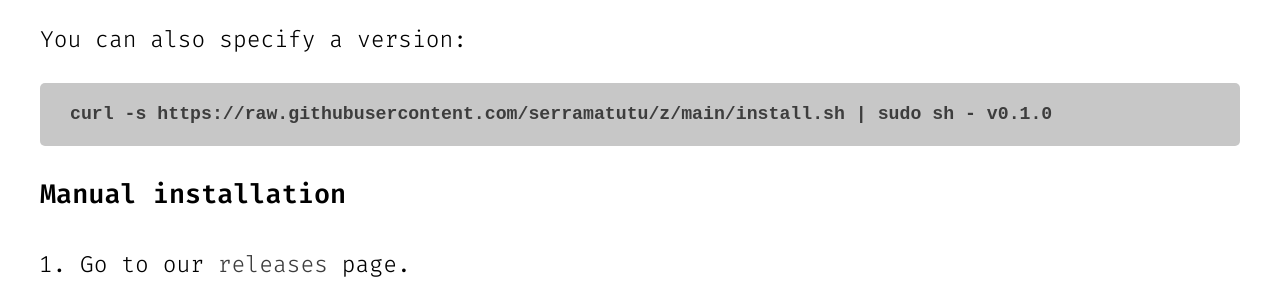
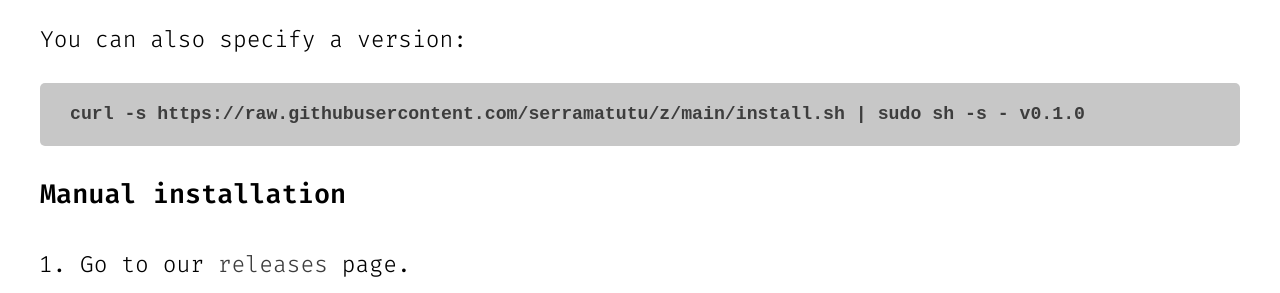
Before and after one commit to serramatutu/z, a Jekyll site: the page built from docs/pages/getting-started.md, in a window 1280 px wide and 1336 px high. Shown: the part 504-797 px from the top of the window. Built offline with Jekyll 4.4.1, drawn with Linux system fonts in a browser that asks for light colours.

Commit message:
fix docs

````diff
--- a/docs/pages/getting-started.md
+++ b/docs/pages/getting-started.md
@@ -19,7 +19,7 @@ curl -s https://raw.githubusercontent.com/serramatutu/z/main/install.sh | sudo s
 
 You can also specify a version:
 ```
-curl -s https://raw.githubusercontent.com/serramatutu/z/main/install.sh | sudo sh - v0.1.0
+curl -s https://raw.githubusercontent.com/serramatutu/z/main/install.sh | sudo sh -s - v0.1.0
 ```
 
 ### Manual installation
````
Also changed, not shown: README.md, 1 other file.
